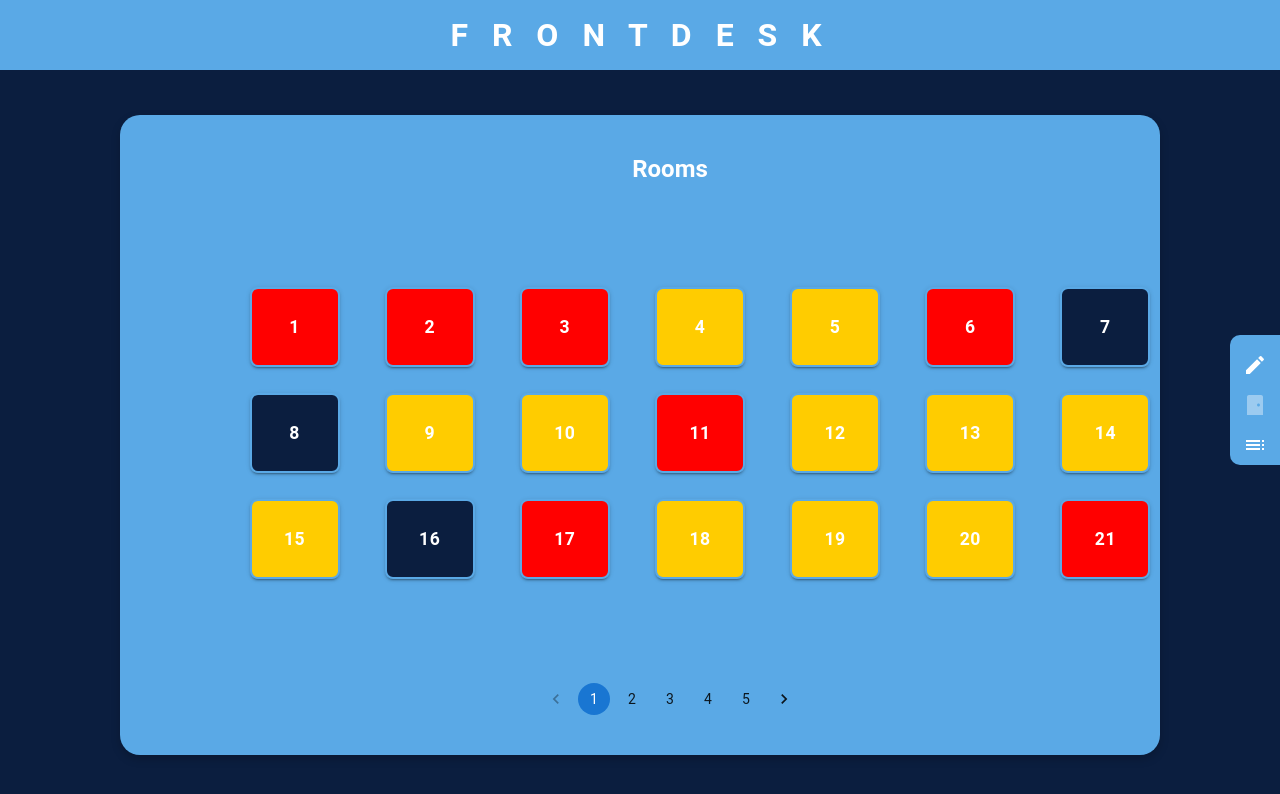
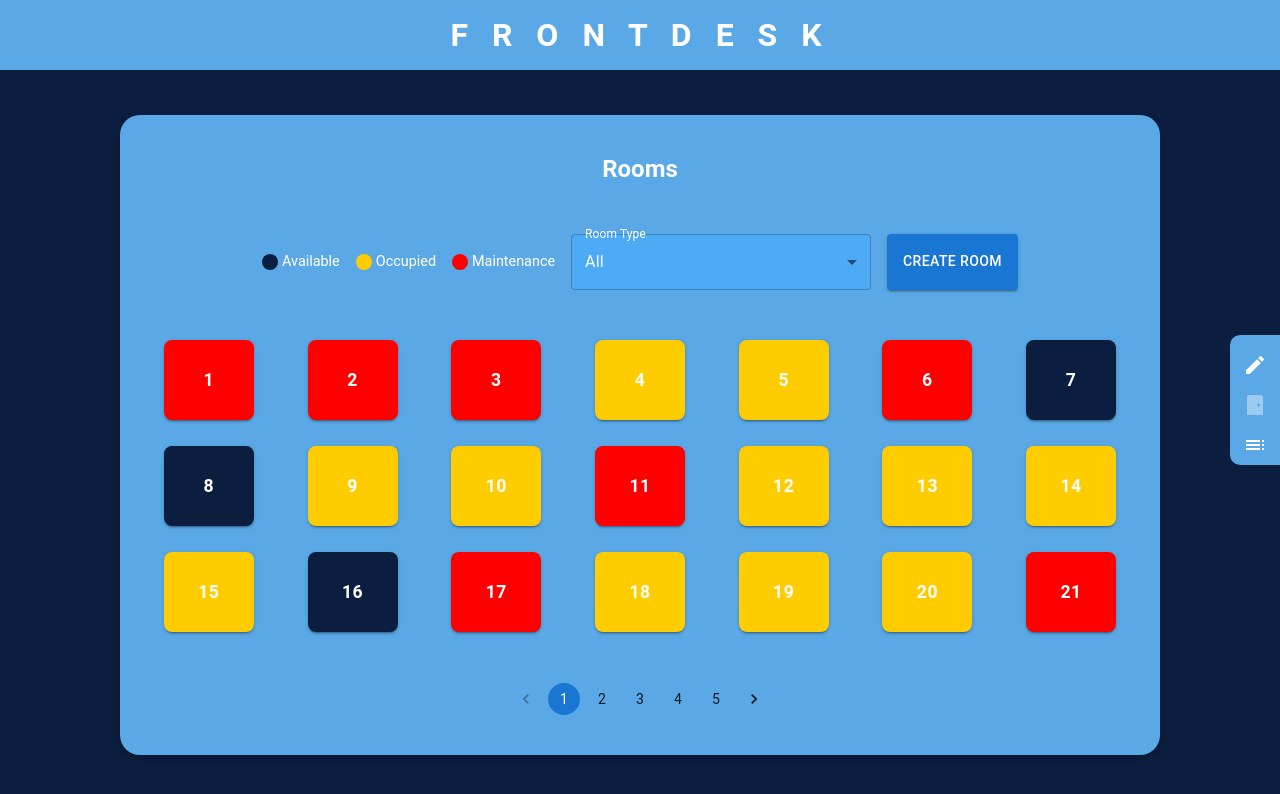
Before and after one commit to fsobanski47/FrontDesk, a React (Create React App) app in the folder frontend/: page /rooms in a window 1280 px wide. Shown: the top 794 px of the page. Built offline with nearby package versions, Linux system fonts and the light colour scheme.

Commit message:
room view + create room

```diff
--- a/frontend/src/App.tsx
+++ b/frontend/src/App.tsx
@@ -5,6 +5,8 @@ import MakeReservation from "./components/make-reservation";
 import Rooms from "./components/rooms";
 import WelcomeScreen from "./components/welcome-screen";
 import Reservations from "./components/reservations";
+import CreateRoom from "./components/rooms/create-room";
+import RoomView from "./components/rooms/room-view";
 
 export default function App() {
   return (
@@ -13,7 +15,11 @@ export default function App() {
         <Route path="/" element={<AppLayout />}>
           <Route index element={<WelcomeScreen />} />
           <Route path="make-reservation" element={<MakeReservation />} />
-          <Route path="rooms" element={<Rooms />} />
+          <Route path="rooms">
+            <Route index element={<Rooms />} />
+            <Route path="create-room" element={<CreateRoom />} />
+            <Route path="room-view" element={<RoomView />} />
+          </Route>
           <Route path="reservations" element={<Reservations />} />
           <Route path="*" element={<Navigate to="/rooms" />} />
         </Route>
--- /dev/null
+++ b/frontend/src/components/rooms/create-room.tsx
@@ -0,0 +1,100 @@
+import { useNavigate } from "react-router-dom";
+import { MainLayout } from "../welcome-screen";
+import { createContainerStyles, headingStyles } from "./styles";
+import { useState } from "react";
+import { sampleRooms } from "../../data/sample";
+import { roomTypes } from "../../types/rooms";
+import { Room, RoomStatusType } from "../../types";
+import {
+  Box,
+  TextField,
+  FormControl,
+  InputLabel,
+  Select,
+  MenuItem,
+  Button,
+} from "@mui/material";
+
+export default function CreateRoom() {
+  const navigate = useNavigate();
+
+  const nextId = sampleRooms.length + 1;
+
+  const [roomNumber, setRoomNumber] = useState<number | "">("");
+  const [price, setPrice] = useState<number | "">("");
+  const [typeId, setTypeId] = useState<number>(roomTypes[0].id);
+
+  const handleCreate = () => {
+    if (
+      roomNumber === "" ||
+      price === "" ||
+      isNaN(roomNumber) ||
+      isNaN(price)
+    ) {
+      alert("Please enter valid numbers for Room Number and Price.");
+      return;
+    }
+    const selectedType = roomTypes.find((type) => type.id === typeId);
+    if (!selectedType) return;
+
+    const newRoom: Room = {
+      id: nextId,
+      roomNumber: Number(roomNumber),
+      roomType: selectedType,
+      pricePerNight: Number(price),
+      roomStatus: {
+        roomId: nextId,
+        statusId: RoomStatusType.Available,
+        notes: null,
+      },
+    };
+
+    sampleRooms.push(newRoom);
+    navigate("/rooms");
+  };
+
+  return (
+    <MainLayout>
+      <h2 style={headingStyles}>Create Room</h2>
+
+      <Box sx={createContainerStyles}>
+        <TextField label="ID" value={nextId} disabled fullWidth />
+
+        <TextField
+          label="Room Number"
+          type="number"
+          value={roomNumber}
+          onChange={(e) => setRoomNumber(Number(e.target.value))}
+          fullWidth
+        />
+
+        <FormControl fullWidth>
+          <InputLabel>Room Type</InputLabel>
+          <Select
+            value={typeId}
+            label="Room Type"
+            onChange={(e) => setTypeId(Number(e.target.value))}
+          >
+            {roomTypes.map((type) => (
+              <MenuItem key={type.id} value={type.id}>
+                {type.name}
+              </MenuItem>
+            ))}
+          </Select>
+        </FormControl>
+
+        <TextField
+          label="Price Per Night"
+          type="number"
+          value={price}
+          onChange={(e) => setPrice(Number(e.target.value))}
+          fullWidth
+        />
+
+        <Button variant="contained" onClick={handleCreate}>
+          Create
+        </Button>
+      </Box>
+    </MainLayout>
+  );
+}
--- a/frontend/src/components/rooms/index.tsx
+++ b/frontend/src/components/rooms/index.tsx
@@ -1,4 +1,12 @@
-import { Button, Pagination } from "@mui/material";
+import {
+  Box,
+  Button,
+  FormControl,
+  InputLabel,
+  MenuItem,
+  Pagination,
+  Select,
+} from "@mui/material";
 import { Room, RoomStatusType } from "../../types";
 import { MainLayout } from "../welcome-screen";
 import { sampleRooms } from "../../data/sample";
@@ -11,20 +19,12 @@ import {
   titleStyles,
   headingStyles,
   paginationContainerStyles,
+  filtersContainerStyles,
+  createButtonStyles,
 } from "./styles";
-
-const getStatusColor = (statusType: number) => {
-  switch (statusType) {
-    case RoomStatusType.Available:
-      return "#0b1e3f";
-    case RoomStatusType.Occupied:
-      return "#FFCC00";
-    case RoomStatusType.Maintenance:
-      return "#FF0000";
-    default:
-      return "#0b1e3f";
-  }
-};
+import { getStatusColor } from "./utils";
+import { roomTypes } from "../../types/rooms";
+import { Link, useNavigate } from "react-router-dom";
 
 type RoomCardProps = {
   room: Room;
@@ -34,6 +34,10 @@ function RoomCard({ room }: RoomCardProps) {
   const statusColor = getStatusColor(room.roomStatus.statusId);
 
   return (
+    <Link
+      to={`/rooms/room-view?roomId=${room.id}`}
+      style={{ textDecoration: "none" }}
+    >
       <Button
         variant="contained"
         style={{
@@ -43,6 +47,7 @@ function RoomCard({ room }: RoomCardProps) {
       >
         {room.roomNumber}
       </Button>
+    </Link>
   );
 }
 
@@ -60,11 +65,83 @@ function RoomsGrid({ rooms }: RoomsGridProps) {
   );
 }
 
+type RoomFilterProps = {
+  selectedType: number | "all";
+  onChange: (value: number | "all") => void;
+};
+
+function RoomFilter({ selectedType, onChange }: RoomFilterProps) {
+  return (
+    <FormControl fullWidth style={{ marginBottom: 20, maxWidth: 300 }}>
+      <InputLabel id="room-type-label" style={{ color: "white" }}>
+        Room Type
+      </InputLabel>
+      <Select
+        labelId="room-type-label"
+        value={selectedType}
+        onChange={(e) => onChange(e.target.value as number | "all")}
+        style={{ color: "white", backgroundColor: "#4dabf5" }}
+      >
+        <MenuItem value="all">All</MenuItem>
+        {roomTypes.map((type) => (
+          <MenuItem key={type.id} value={type.id}>
+            {type.name}
+          </MenuItem>
+        ))}
+      </Select>
+    </FormControl>
+  );
+}
+
+function RoomStatusLegend() {
+  const statusLabels = {
+    [RoomStatusType.Available]: "Available",
+    [RoomStatusType.Occupied]: "Occupied",
+    [RoomStatusType.Maintenance]: "Maintenance",
+  };
+
+  return (
+    <Box display="flex" alignItems="center" gap={2}>
+      {Object.values(RoomStatusType)
+        .filter((v) => typeof v === "number")
+        .map((statusId) => (
+          <Box key={statusId} display="flex" alignItems="center" gap={0.5}>
+            <Box
+              sx={{
+                width: 16,
+                height: 16,
+                borderRadius: "50%",
+                backgroundColor: getStatusColor(statusId as RoomStatusType),
+                marginBottom: "20px",
+              }}
+            />
+            <span
+              style={{
+                color: "white",
+                fontSize: "0.9rem",
+                marginBottom: "20px",
+              }}
+            >
+              {statusLabels[statusId as RoomStatusType]}
+            </span>
+          </Box>
+        ))}
+    </Box>
+  );
+}
+
 export default function Rooms() {
   const [page, setPage] = useState(1);
+  const [roomTypeFilter, setRoomTypeFilter] = useState<number | "all">("all");
+  const navigate = useNavigate();
 
-  const totalPages = Math.ceil(sampleRooms.length / ROOMS_PER_PAGE);
-  const paginatedRooms = sampleRooms.slice(
+  const filteredRooms =
+    roomTypeFilter === "all"
+      ? sampleRooms
+      : sampleRooms.filter((room) => room.roomType.id === roomTypeFilter);
+
+  const totalPages = Math.ceil(filteredRooms.length / ROOMS_PER_PAGE);
+  const paginatedRooms = filteredRooms.slice(
     (page - 1) * ROOMS_PER_PAGE,
     page * ROOMS_PER_PAGE
   );
@@ -74,6 +151,23 @@ export default function Rooms() {
       <div style={roomsContainerStyles}>
         <div style={titleStyles}>
           <h2 style={headingStyles}>Rooms</h2>
+        </div>
+        <div style={filtersContainerStyles}>
+          <RoomStatusLegend />
+          <RoomFilter
+            selectedType={roomTypeFilter}
+            onChange={(value) => {
+              setRoomTypeFilter(value);
+              setPage(1);
+            }}
+          />
+          <Button
+            variant="contained"
+            style={createButtonStyles}
+            onClick={() => navigate("/rooms/create-room")}
+          >
+            Create Room
+          </Button>
         </div>
         <RoomsGrid rooms={paginatedRooms} />
 
--- /dev/null
+++ b/frontend/src/components/rooms/room-view.tsx
@@ -0,0 +1,50 @@
+import { useEffect, useState } from "react";
+import { useLocation } from "react-router-dom";
+import { Room } from "../../types";
+import { MainLayout } from "../welcome-screen";
+import { Typography, Box } from "@mui/material";
+import { sampleRooms } from "../../data/sample";
+
+export default function RoomView() {
+  const location = useLocation();
+  const [room, setRoom] = useState<Room | null>(null);
+  const queryParams = new URLSearchParams(location.search);
+  const roomId = queryParams.get("roomId");
+
+  useEffect(() => {
+    if (roomId) {
+      const roomData = sampleRooms.find((room) => room.id === Number(roomId));
+      setRoom(roomData || null);
+    }
+  }, [roomId]);
+
+  if (!room) {
+    return (
+      <MainLayout>
+        <Typography variant="h4">Room not found</Typography>
+      </MainLayout>
+    );
+  }
+
+  return (
+    <MainLayout>
+      <Typography variant="h4" color="white">
+        Room Details
+      </Typography>
+      <Box sx={{ marginTop: "20px", textAlign: "center" }}>
+        <Typography variant="h6" color="white">
+          Room Number: {room.roomNumber}
+        </Typography>
+        <Typography variant="h6" color="white">
+          Type: {room.roomType.name}
+        </Typography>
+        <Typography variant="h6" color="white">
+          Price: ${room.pricePerNight} per night
+        </Typography>
+        <Typography variant="h6" color="white">
+          Status: {room.roomStatus.notes || "Available"}
+        </Typography>
+      </Box>
+    </MainLayout>
+  );
+}
--- a/frontend/src/components/rooms/styles.ts
+++ b/frontend/src/components/rooms/styles.ts
@@ -3,7 +3,6 @@ import { CSSProperties } from "react";
 export const roomCardStyles = {
   backgroundColor: "#0b1e3f",
   color: "white",
-  border: "2px solid #5aa9e6",
   borderRadius: "8px",
   height: "80px",
   width: "90px",
@@ -18,11 +17,9 @@ export const roomsGridStyles = {
   maxWidth: "100%",
   gridAutoRows: "minmax(100px, auto)",
   justifyItems: "center",
-  paddingLeft: "60px",
 };
 
 export const roomsContainerStyles: CSSProperties = {
-  paddingLeft: "60px",
   flex: 1,
   width: "100%",
   display: "flex",
@@ -46,3 +43,26 @@ export const paginationContainerStyles = {
   marginTop: "20px",
   paddingBottom: "20px",
 };
+
+export const filtersContainerStyles = {
+  display: "flex",
+  justifyContent: "center",
+  alignItems: "center",
+  gap: "16px",
+  marginBottom: "20px",
+};
+
+export const createButtonStyles = {
+  marginBottom: "20px",
+  color: "white",
+  height: "56px",
+};
+
+export const createContainerStyles = {
+  display: "flex",
+  flexDirection: "column",
+  gap: "24px",
+  maxWidth: "400px",
+  margin: "0 auto",
+  marginTop: "32px",
+};
--- /dev/null
+++ b/frontend/src/components/rooms/utils.ts
@@ -0,0 +1,14 @@
+import { RoomStatusType } from "../../types";
+
+export const getStatusColor = (statusType: number) => {
+  switch (statusType) {
+    case RoomStatusType.Available:
+      return "#0b1e3f";
+    case RoomStatusType.Occupied:
+      return "#FFCC00";
+    case RoomStatusType.Maintenance:
+      return "#FF0000";
+    default:
+      return "#0b1e3f";
+  }
+};
--- a/frontend/src/types/rooms.ts
+++ b/frontend/src/types/rooms.ts
@@ -5,9 +5,3 @@ export const roomTypes: RoomType[] = [
   { id: 2, name: "Double", description: "Double bed for two guests" },
   { id: 3, name: "Suite", description: "Luxury suite with lounge area" },
 ];
-
-export const statusTypes = [
-  { type: 1, name: "Available" },
-  { type: 2, name: "Occupied" },
-  { type: 3, name: "Maintenance" },
-];
```
Lines whose indentation alone changed are shown as unchanged.
